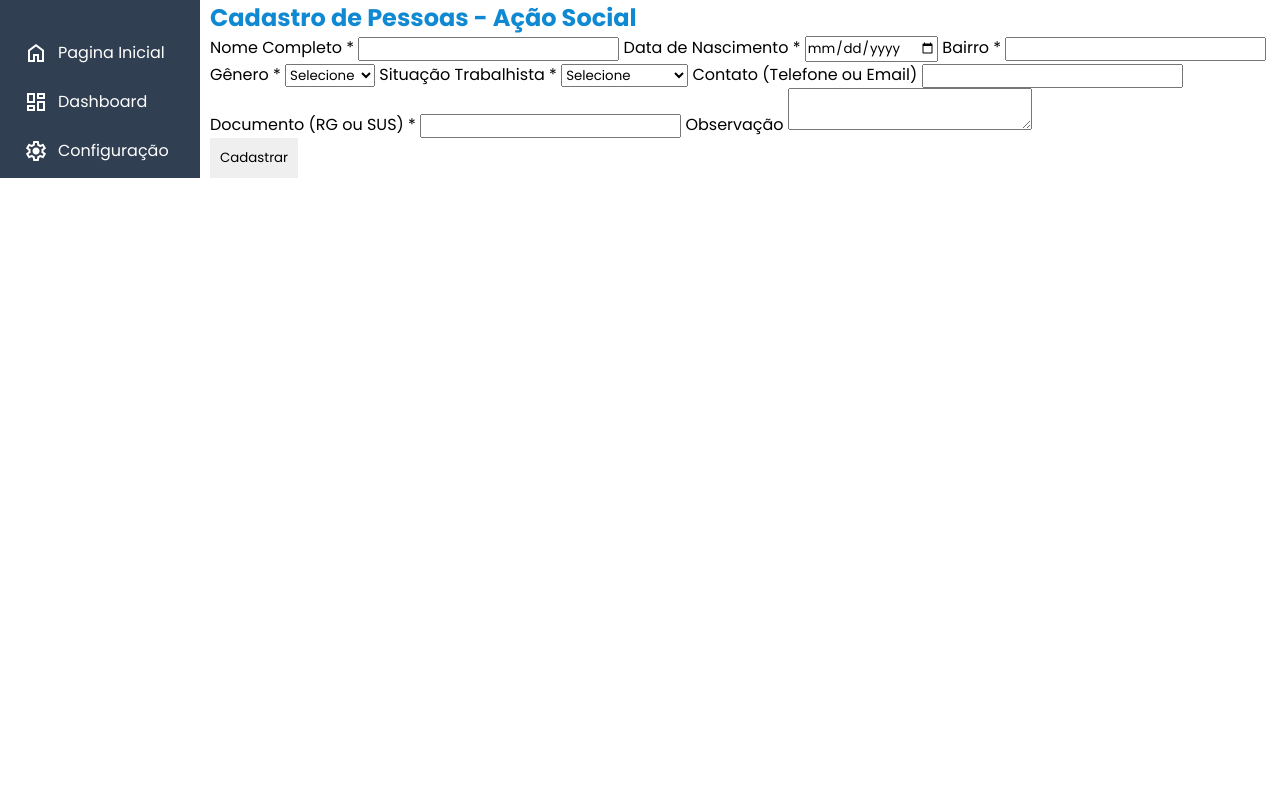
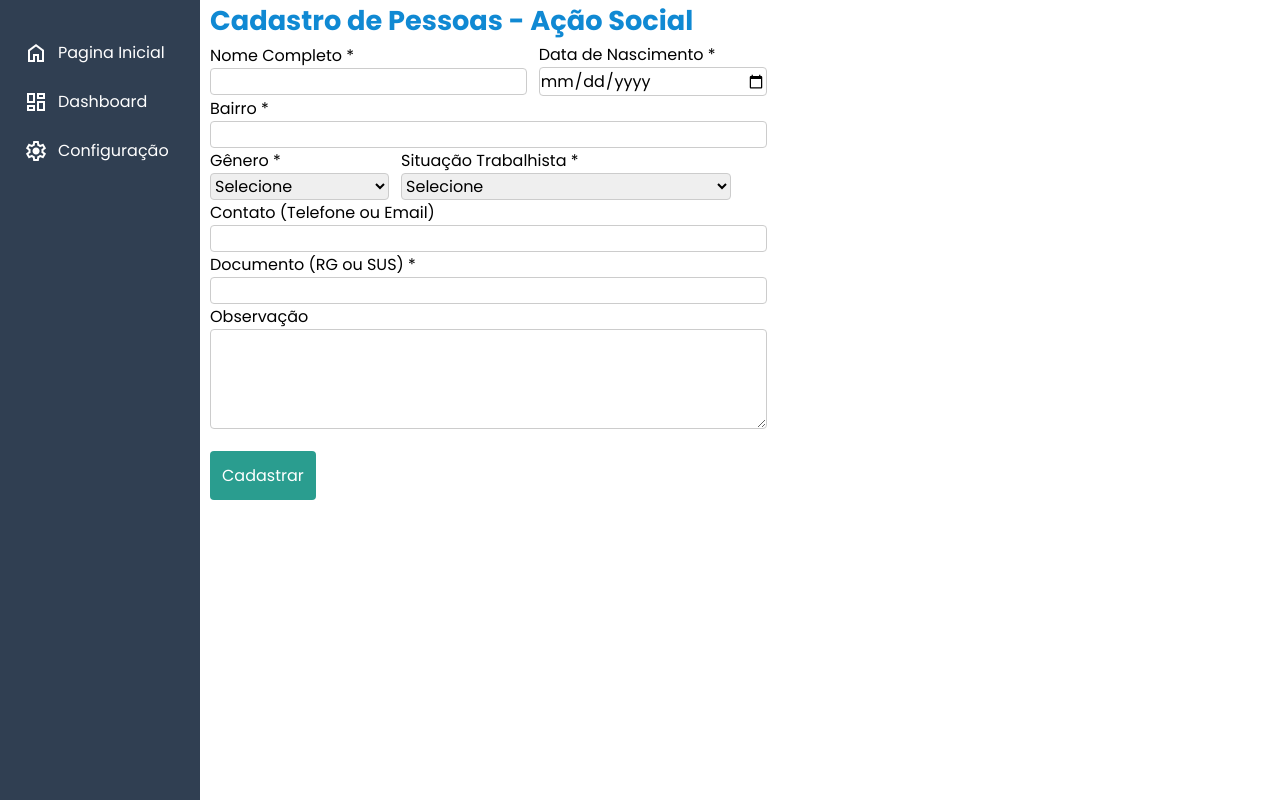
Before and after one commit to johnvmp275/hakaton-tomi, a PHP site: page /pagina-cadastro in a window 1280 px wide. Run offline with PHP 8.4, Linux system fonts and the light colour scheme.

Commit message:
Remodelamento

```diff
--- /dev/null
+++ b/app/resources/css/pagina-cadastro.css
@@ -0,0 +1,31 @@
+input[type="text"], input[type="date"], select, textarea {
+    font-size: 16px;
+    border: 1px solid #ccc;
+    border-radius: 4px;
+    width: 100%;
+}
+
+input[type="text"]:focus, input[type="date"]:focus, select:focus, textarea:focus {
+    border-color: #2a9d8f;
+    outline: none;
+}
+
+textarea {
+    resize: vertical;
+    min-height: 100px;
+}
+
+button[type="submit"] {
+    background-color: #2a9d8f;
+    color: white;
+    padding: 12px;
+    font-size: 16px;
+    border: none;
+    border-radius: 4px;
+    cursor: pointer;
+    margin-top: 15px;
+}
+
+button[type="submit"]:hover {
+    background-color: #21867a;
+}
--- a/app/resources/css/style.css
+++ b/app/resources/css/style.css
@@ -2,6 +2,7 @@
 @import url('https://fonts.googleapis.com/css2?family=Poppins:ital,wght@0,100;0,200;0,300;0,400;0,500;0,600;0,700;0,800;0,900;1,100;1,200;1,300;1,400;1,500;1,600;1,700;1,800;1,900&display=swap');
 @import './pagina-inicial.css';
 @import './pagina-atendimento.css';
+@import './pagina-cadastro.css';
 
 *{
     padding: 0;
@@ -19,6 +20,10 @@ button{
     padding: 10px;
     display: flex;
     align-items: center;
+}
+
+form{
+  max-width: 557px;
 }
 
 .form-group{
@@ -40,6 +45,7 @@ button{
 .form-double{
   display: flex;
   gap: 12px;
+  align-items: center;
 }
 
  li{
@@ -52,10 +58,8 @@ button{
  }
 
  aside{
-  display: contents;
-  width: 200px;
-  position: static;
-  top: 0;
+  min-width: 200px;
+  max-width: 360px;
  }
 
  .navbar{
@@ -66,6 +70,9 @@ button{
    max-width: 360px;
    background-color: #303F52;
    min-width: 200px;
+   position: fixed;
+   top: 0;
+   height: 100vh;
  }
 
  .nav-menu{
@@ -100,12 +107,15 @@ button{
  body{
     display: flex;
     gap: 10px;
+    height: 100%;
  }
 
  main{
   width: 100%;
+  height: 100%;
  }
 
  .titulo {
   color: rgb(16, 137, 211);
+  font-size: 1.7em;
 }
--- a/app/resources/pagina-cadastro.php
+++ b/app/resources/pagina-cadastro.php
@@ -86,15 +86,25 @@ $conn->close();
 <?php endif; ?>
 
 <form method="POST">
+    <div class="form-double">
+    <div class="form-gruop">
+
         <label for="nomePaciente">Nome Completo *</label>
         <input type="text" id="nomePaciente" name="nomePaciente" required value="">
-
+    </div>
+    <div class="form-gruop">
         <label for="dataNasc">Data de Nascimento *</label>
         <input type="date" id="dataNasc" name="dataNasc" required value="">
+    </div>
+    </div>
 
+    <div class="form-gruop">
         <label for="bairro">Bairro *</label>
         <input type="text" id="bairro" name="bairro" required value="">
+    </div>
 
+    <div class="form-double">
+    <div class="form-gruop">
         <label for="genero">Gênero *</label>
         <select id="genero" name="genero" required>
             <option value="">Selecione</option>
@@ -102,31 +112,42 @@ $conn->close();
             <option value="Feminino">Feminino</option>
             <option value="Outro">Outro</option>
         </select>
+    </div>
 
+    <div class="form-gruop">
         <label for="situacao_trabalhista">Situação Trabalhista *</label>
         <select id="situacao_trabalhista" name="situacao_trabalhista" required>
             <option value="">Selecione</option>
             <option value="Empregado">>Empregado</option>
             <option value="Desempregado">Desempregado</option>
-        <option value="Estudante" >Estudante</option>
-        <option value="Outro" >Outro</option>
+            <option value="Estudante">Estudante</option>
+            <option value="Outro">Outro</option>
         </select>
+    </div>
+    </div>
 
+    <div class="form-gruop">
         <label for="contato">Contato (Telefone ou Email)</label>
         <input type="text" id="contato" name="contato" value="">
+    </div>
 
+    <div class="form-gruop">
         <label for="documento">Documento (RG ou SUS) *</label>
         <input type="text" id="documento" name="documento" required value="" pattern="[0-9]+">
+    </div>
 
+    <div class="form-gruop">
         <label for="observacao">Observação</label>
         <textarea id="observacao" name="observacao"></textarea>
+    </div>
+    <button type="submit">Cadastrar</button>
 
-    <button type="submit">Cadastrar</button>
+
 </form>
 
 <script>
     // Validação no frontend para aceitar apenas números no campo documento
-    document.getElementById('documento').addEventListener('input', function(e) {
+    document.getElementById('documento').addEventListener('input', function (e) {
         this.value = this.value.replace(/[^0-9]/g, '');
     });
 </script>
--- a/app/resources/pagina-inicial.php
+++ b/app/resources/pagina-inicial.php
@@ -26,7 +26,7 @@ $stmt->execute();
 $result = $stmt->get_result();
 ?>
 
-<h2>Listagem de Pessoas</h2>
+<h2 class="titulo">Listagem de Pessoas</h2>
 <div class="listagem-topo">
 
 <a href="/pagina-cadastro">
```
Lines whose indentation alone changed are shown as unchanged.
